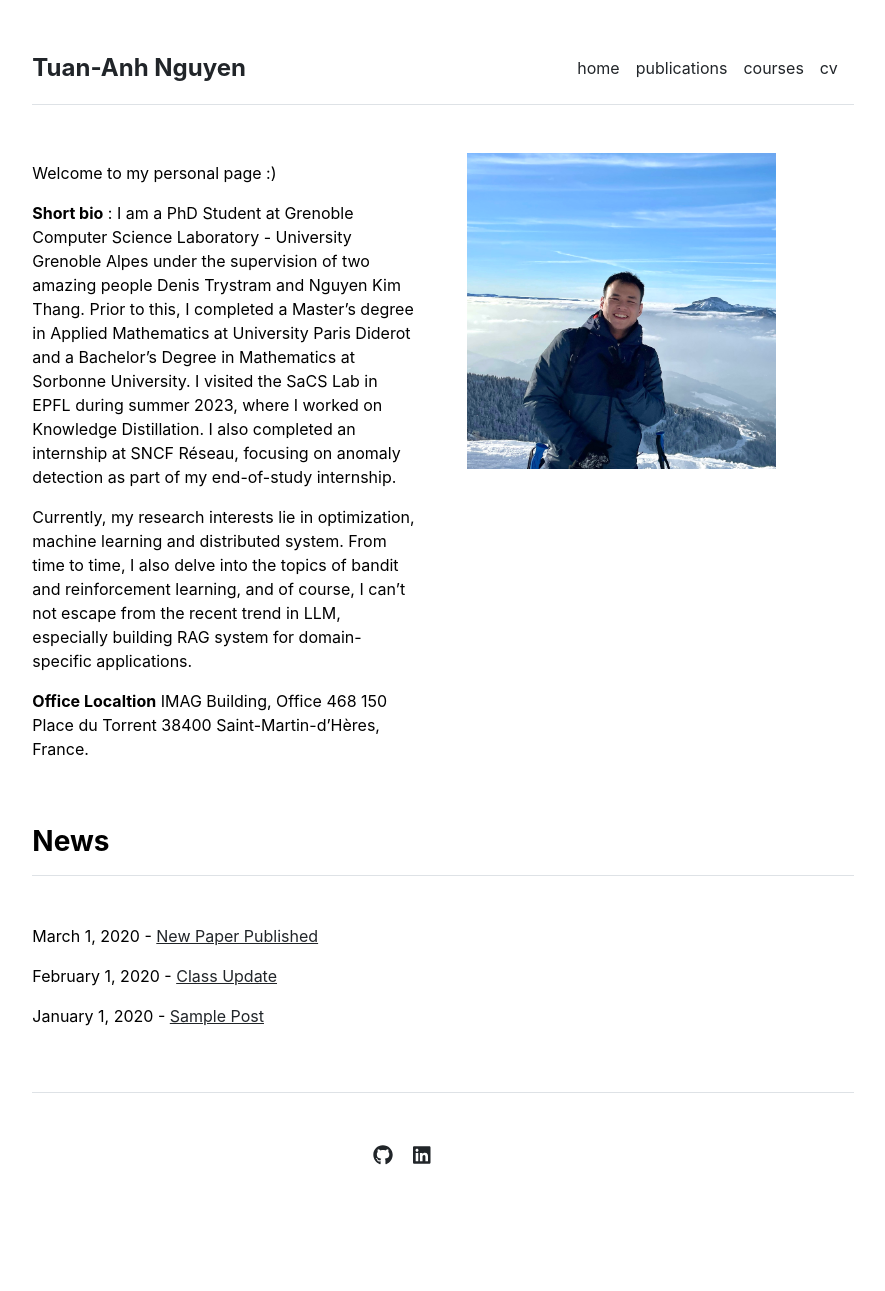
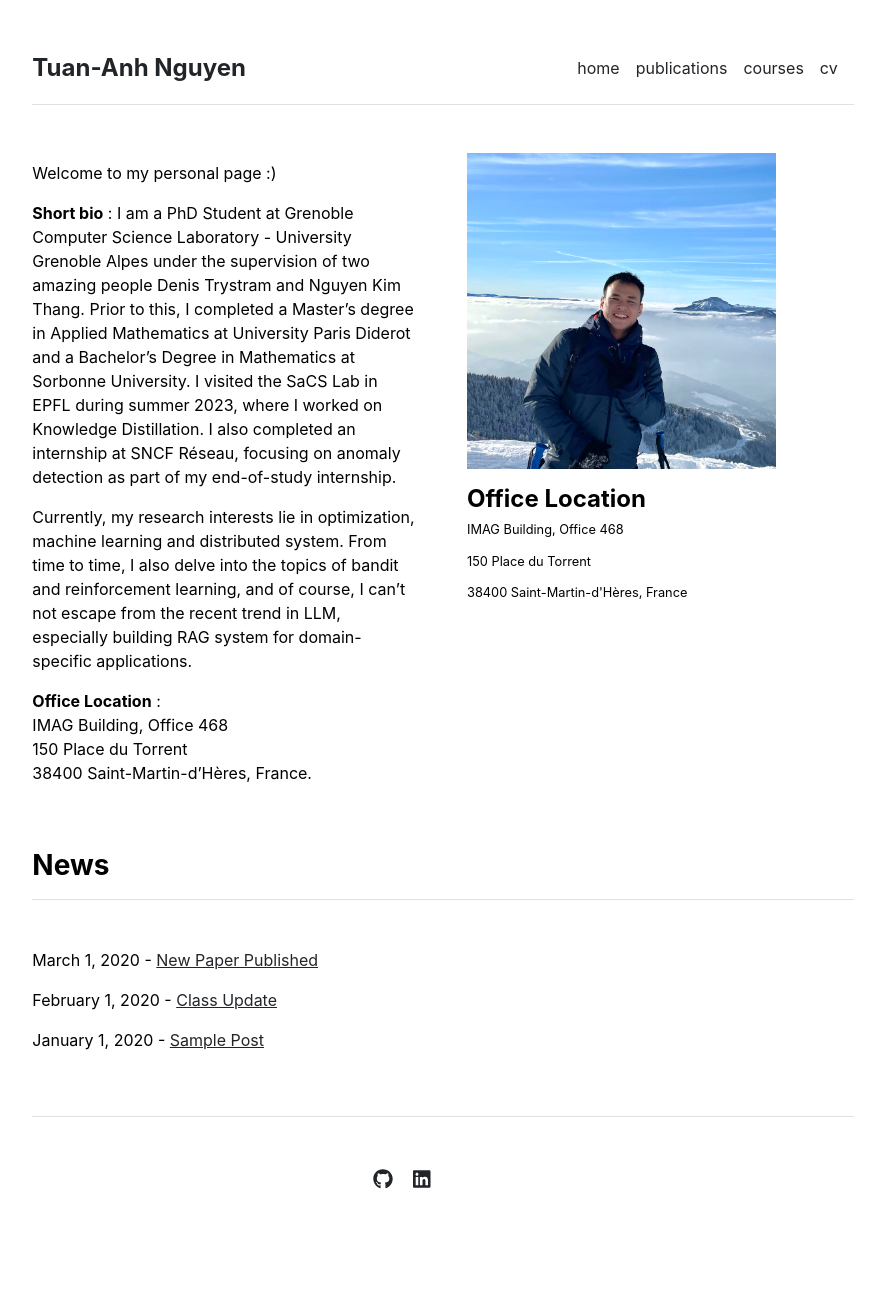
Before and after one commit to tuananhngh/tuananhngh.github.io, a Jekyll site: the page built from index.md, in a window 1280 px wide. Shown: the whole page, without its empty margins (197-1082 px from the left). Built offline with Jekyll 4.4.1, drawn with Linux system fonts in a browser that asks for light colours; before the commit the page ends 1267 px from its top, so only the background shows below that.

Commit message:
update office location

```diff
--- a/_layouts/home.html
+++ b/_layouts/home.html
@@ -10,12 +10,12 @@ layout: default
   <div class="col-md-6">
     <img src="{{ site.github.url }}/assets/img/tuan.jpg" alt="Home" width="80%">
     <!-- Office Location -->
-    <!-- <div class="mt-3">
+    <div class="mt-3" style="font-size: 0.8em; line-height: 1.2;">
       <h4 class="fw-bold">Office Location</h4>
       <p>IMAG Building, Office 468</p>
       <p>150 Place du Torrent</p>
       <p>38400 Saint-Martin-d'Hères, France</p>
-    </div> -->
+    </div>
   </div>
 </div>
 
--- a/index.md
+++ b/index.md
@@ -10,7 +10,7 @@ Currently, my research interests lie in optimization, machine learning and distr
 
 <!-- Feel to contact me via : tuan-anh.nguyen@inria.fr  -->
 
-**Office Localtion**
-IMAG Building, Office 468
-150 Place du Torrent
+**Office Location** :<br>
+IMAG Building, Office 468<br>
+150 Place du Torrent<br>
 38400 Saint-Martin-d'Hères, France.
```
